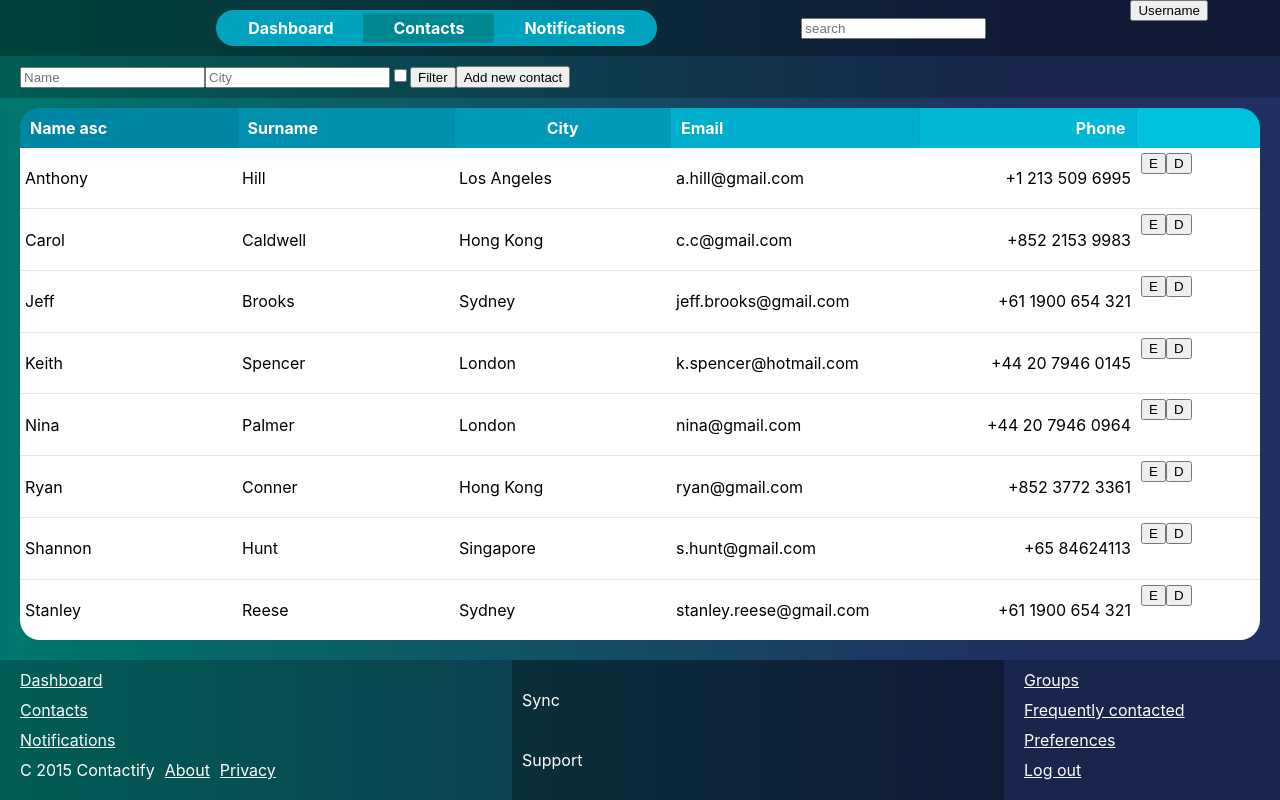
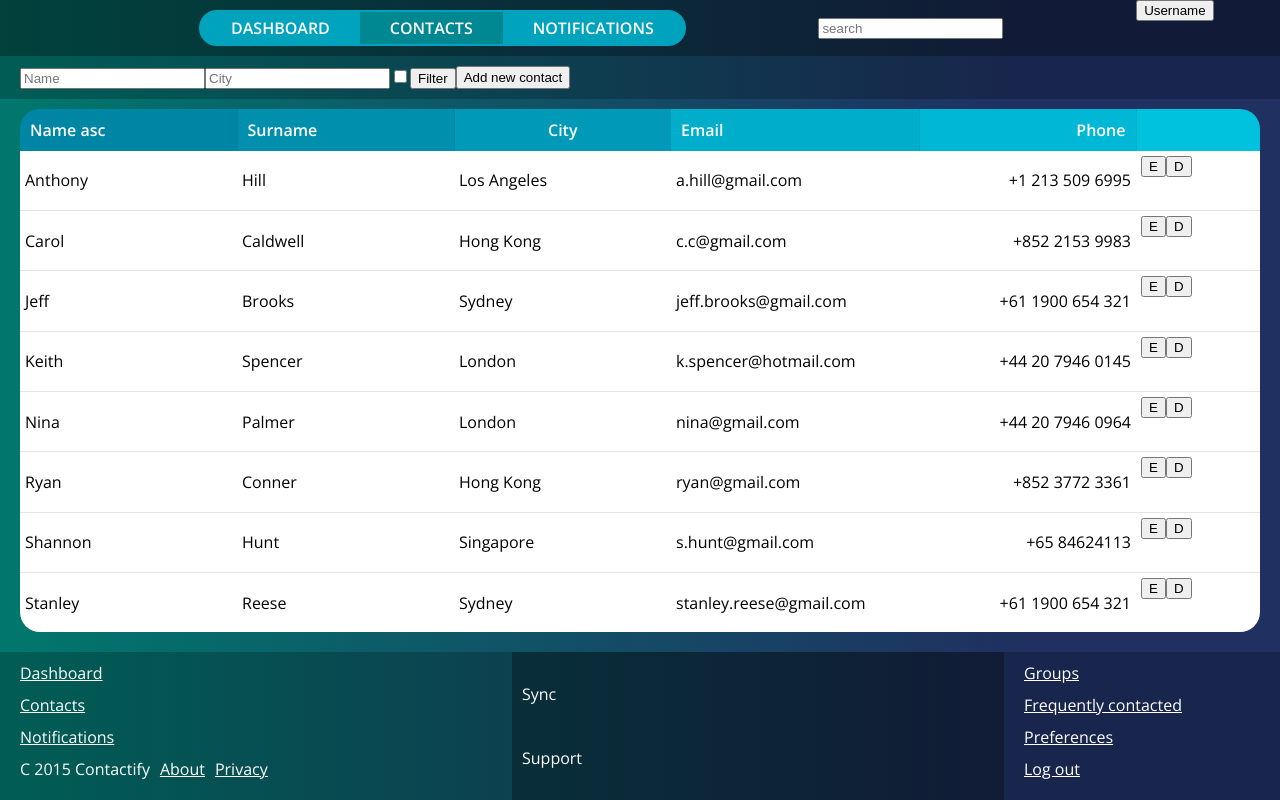
Before and after one commit to krkakrka/metasite-contactify, a React (Create React App) app: page / in a window 1280 px wide. Built offline with nearby package versions, Linux system fonts and the light colour scheme.

Commit message:
Set font

```diff
--- a/public/index.html
+++ b/public/index.html
@@ -24,7 +24,8 @@
       work correctly both with client-side routing and a non-root public URL.
       Learn how to configure a non-root public URL by running `npm run build`.
     -->
-    <title>React App</title>
+    <title>Contactify</title>
+    <link href="https://fonts.googleapis.com/css?family=Open+Sans:400,600&display=swap" rel="stylesheet">
   </head>
   <body>
     <noscript>You need to enable JavaScript to run this app.</noscript>
--- a/src/components/Header/Header.js
+++ b/src/components/Header/Header.js
@@ -11,7 +11,7 @@ function Header({ mainLinks, dropdownLinks }) {
              href={link.href}
              key={link.href}
           >
-            {link.label}
+            {link.label.toUpperCase()}
           </a>
         ))}
       </div>
--- a/src/index.css
+++ b/src/index.css
@@ -1,6 +1,6 @@
 body {
   margin: 0;
-  font-family: -apple-system, BlinkMacSystemFont, 'Segoe UI', 'Roboto', 'Oxygen',
+  font-family: 'Open Sans', -apple-system, BlinkMacSystemFont, 'Segoe UI', 'Roboto', 'Oxygen',
     'Ubuntu', 'Cantarell', 'Fira Sans', 'Droid Sans', 'Helvetica Neue',
     sans-serif;
   -webkit-font-smoothing: antialiased;
```
